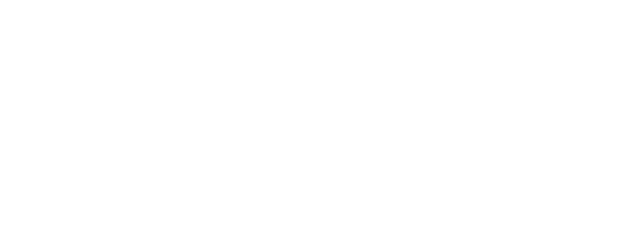
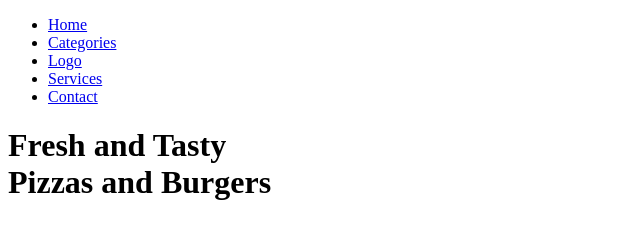
Before and after one commit to Celine2/scrum, a plain HTML site: page index.html in a window 1280 px wide. Shown: the whole page, without its empty margins (0-640 px from the left). Drawn offline with Linux system fonts and the light colour scheme.

Commit message:
Ajout header

```diff
--- a/index.html
+++ b/index.html
@@ -2,10 +2,42 @@
 <html>
 	<head>
 		<meta charset="utf-8" />
+		<!--Titre onglet début-->
 		<title>Pizza hut</title>
+		<!-- Titre onglet fin-->
+		<!--Lien avec css début-->
 		<link rel="stylesheet" type="text/css" src="css/style.css" />
+		<!--Lien avec css fin-->
 	</head>
+
 	<body>
+		<!--Création du header début-->
+		<header>
+
+			<!--Menu début-->
+			<ul>
+				<li><a href="#">Home </a></li>
+				<li><a href="#">Categories </a></li>
+				<li><a href="#">Logo </a></li>
+				<li><a href="#">Services </a></li>
+				<li><a href="#">Contact </a></li>
+			</ul>
+			<!--Menu fin-->
+
+			<!--Titre et sous titre début-->
+			<h1>Fresh and Tasty<br>Pizzas and Burgers</h1>
+			<!--Titre et sous titre fin-->
+
+			<!--Insertion bouton début-->
+				<a href="#"></a>
+			<!--Insertion bouton fin-->
+
+			<!--Insertion petite flèche début-->
+				<i class="fa fa-arrow-down" aria-idden="true"></i>
+			<!--Insertion petite flèche fin-->
+
+        <!--Création du header fin-->
+		</header>
 
 	</body>
 </html>
```
